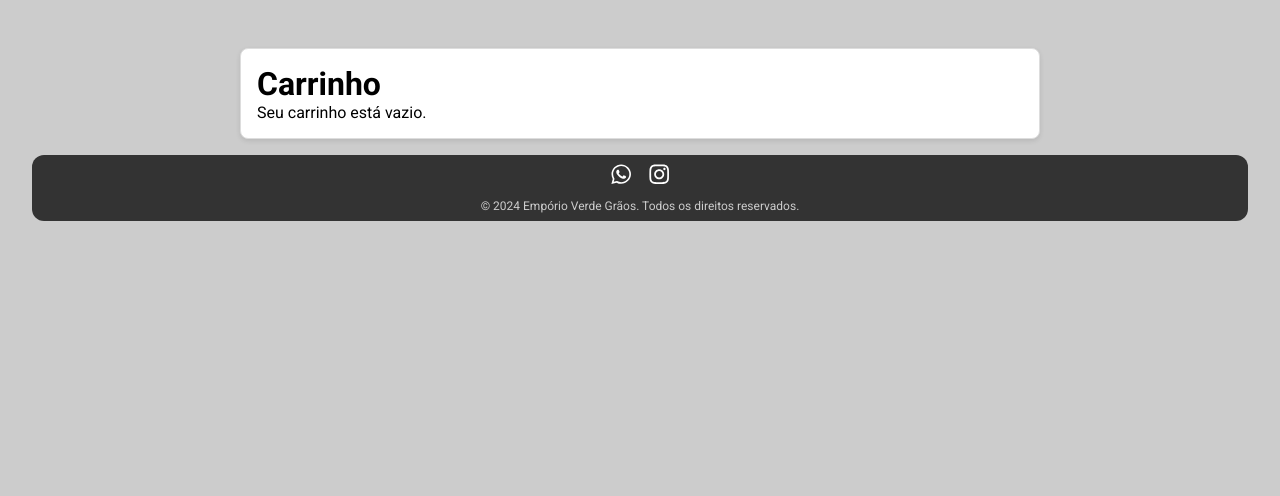
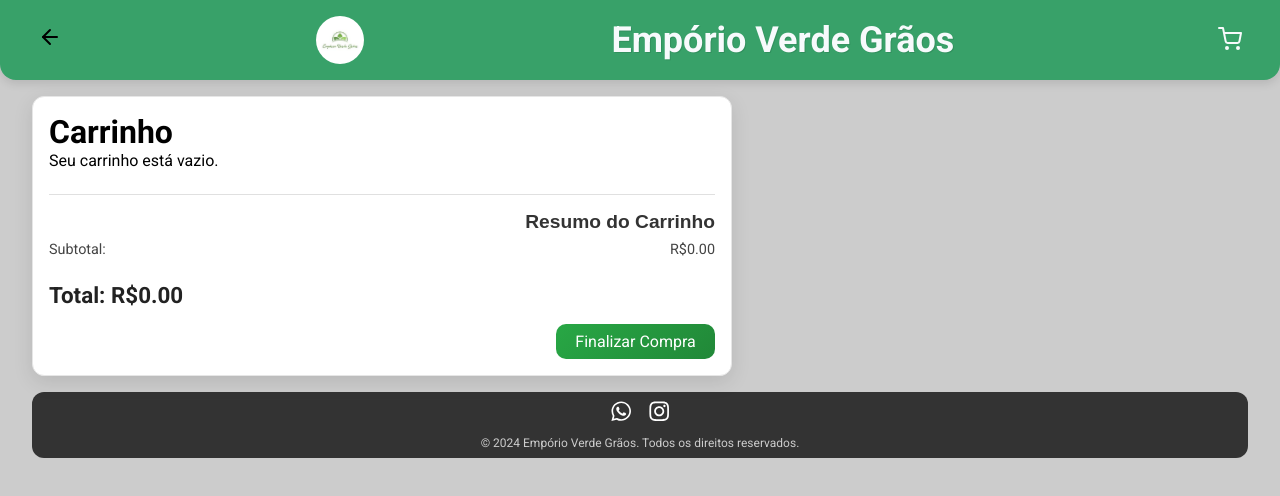
Before and after one commit to Le0odev/EmporioVerdeGraos, a React (Vite) app: page /cart in a window 1280 px wide. Shown: the top 496 px of the page. Built offline with nearby package versions, Linux system fonts and the light colour scheme.

Commit message:
feat - cart styled and component

```diff
--- a/src/pages/Catalog/Cart.tsx
+++ b/src/pages/Catalog/Cart.tsx
@@ -1,6 +1,8 @@
-// Cart.tsx
+
+
 import React from 'react';
 import { useCart } from './CartContext';
+import HeaderCart from '../../components/Header/HeadrCart/HeaderCart'
 import {
   CartContainer,
   CartItem,
@@ -9,16 +11,51 @@
   CartItemName,
   CartItemPrice,
   RemoveButton,
-  CartItemQuantity
-} from './StyledCart'
+  CartItemQuantity,
+  CartItemWeight,
+  CartItemSubtotal,
+  CartSummaryContainer,
+  CartSummaryTitle,
+  CartSummaryItem,
+  CartSummaryTotal,
+  CheckoutButton
+} from './StyledCart';
 import { Footer } from '../../components/Footer/Footer';
+import { useNavigate } from 'react-router-dom';
 
 const Cart: React.FC = () => {
   const { cartItems, removeFromCart } = useCart();
+  const navigate = useNavigate();
+
+  // Calcula o subtotal e o total do carrinho
+  const calculateSubtotal = () => {
+    return cartItems.reduce((total, item) => {
+      if (item.bulk) {
+        return total + ((item.productPrice / 1000) * item.weight!);
+      } else {
+        return total + (item.productPrice * (item.quantity || 0));
+      }
+    }, 0);
+  };
+
+  const subtotal = calculateSubtotal();
+
+  const handleBackToCatalog = () => {
+    navigate('/catalogo');
+  };
+
+  const handleGoToCart = () => {
+    // Não faz sentido aqui, mas poderia ser usado para outra navegação se necessário
+  };
 
   return (
     <>
       <CartContainer>
+        <HeaderCart
+          showBackButton
+          handleBack={handleBackToCatalog}
+          handleGoToCart={handleGoToCart}
+        />
         <h1>Carrinho</h1>
         {cartItems.length === 0 ? (
           <p>Seu carrinho está vazio.</p>
@@ -28,13 +65,41 @@
               <CartItemImage src={item.imageUrl} alt={item.productName} />
               <CartItemDetails>
                 <CartItemName>{item.productName}</CartItemName>
-              <CartItemPrice>R${item.productPrice.toFixed(2)}</CartItemPrice>
+                {item.bulk ? (
+                  <>
+                    <CartItemPrice>Preço (KG): R${item.productPrice.toFixed(2)}</CartItemPrice>
+                    <CartItemWeight>Peso: {item.weight?.toFixed(0)} g</CartItemWeight>
+                    <CartItemSubtotal>
+                      Subtotal: R${((item.productPrice / 1000) * item.weight!).toFixed(2)}
+                    </CartItemSubtotal>
+                  </>
+                ) : (
+                  <>
+                    <CartItemPrice>Preço (UN): R${item.productPrice.toFixed(2)}</CartItemPrice>
                     <CartItemQuantity>Quantidade: {item.quantity}</CartItemQuantity>
+                    <CartItemSubtotal>
+                      Subtotal: R${(item.productPrice * item.quantity!).toFixed(2)}
+                    </CartItemSubtotal>
+                  </>
+                )}
                 <RemoveButton onClick={() => removeFromCart(item.id)}>Remover</RemoveButton>
               </CartItemDetails>
             </CartItem>
           ))
+
         )}
+        <CartSummaryContainer>
+              <CartSummaryTitle>Resumo do Carrinho</CartSummaryTitle>
+              <CartSummaryItem>
+                <span>Subtotal:</span>
+                <span>R${subtotal.toFixed(2)}</span>
+              </CartSummaryItem>
+              {/* Adicione mais itens de resumo se necessário */}
+              <CartSummaryTotal>
+                Total: R${subtotal.toFixed(2)}
+              </CartSummaryTotal>
+              <CheckoutButton>Finalizar Compra</CheckoutButton>
+            </CartSummaryContainer>
       </CartContainer>
       <Footer />
     </>
--- a/src/pages/Catalog/Catalog.tsx
+++ b/src/pages/Catalog/Catalog.tsx
@@ -1,6 +1,8 @@
+// Catalog.tsx
 import React, { useState, useEffect } from 'react';
 import axios from 'axios';
-import { useCart } from './CartContext'; // Importa o contexto do carrinho
+import { useCart } from './CartContext';
+import WeightModal from './WeightModal'; // Importe o modal
 import {
   CatalogContainer,
   SearchBar,
@@ -19,11 +21,11 @@
   LogoImage,
   AddToCartButton
 } from './StyledCatalog';
-import { Category, Product } from './Product'; // Corrigi o caminho do import
+import { Category, Product } from './Product';
 import { FiSearch, FiShoppingCart } from 'react-icons/fi';
-import { useNavigate } from 'react-router-dom'; // Para redirecionamento
+import { useNavigate } from 'react-router-dom';
 import { Footer } from '../../components/Footer/Footer';
-
+import HeaderCart from '../../components/Header/HeadrCart/HeaderCart';
 
 const Catalog: React.FC = () => {
   const [searchTerm, setSearchTerm] = useState<string>('');
@@ -32,12 +34,14 @@
   const [products, setProducts] = useState<Product[]>([]);
   const [loading, setLoading] = useState<boolean>(false);
   const [error, setError] = useState<string | null>(null);
+  const [modalOpen, setModalOpen] = useState<boolean>(false);
+  const [currentProduct, setCurrentProduct] = useState<Product | null>(null);
+  const [weight, setWeight] = useState<number | null>(null);
 
-  const { addToCart } = useCart(); // Usa o contexto do carrinho
-  const navigate = useNavigate(); // Hook para redirecionamento
+  const { addToCart } = useCart();
+  const navigate = useNavigate();
   const { getCartItemCount } = useCart();
   const itemCount = getCartItemCount();
-
 
   useEffect(() => {
     const fetchCategories = async () => {
@@ -79,26 +83,29 @@
   }, [searchTerm, selectedCategory]);
 
   const handleAddToCart = (product: Product) => {
-    addToCart(product); // Adiciona ao carrinho
+    if (product.bulk) {
+      setCurrentProduct(product);
+      setModalOpen(true);
+    } else {
+      addToCart(product);
+    }
+  };
+
+  const handleModalSubmit = (weight: number) => {
+    if (currentProduct) {
+      addToCart(currentProduct, weight);
+      setCurrentProduct(null);
+    }
   };
 
   const handleGoToCart = () => {
-    navigate('/cart'); // Redireciona para a página do carrinho
+    navigate('/cart');
   };
 
   return (
     <>
       <CatalogContainer>
-      <Header>
-        <LogoImage src="/src/assets/logo.png" alt="Company Logo" />
-        <Title>Empório Verde Grãos</Title>
-        <IconButton>
-          <FiShoppingCart onClick={handleGoToCart}/>
-          {itemCount > 0 && (
-            <span>{itemCount}</span> // Adiciona o contador aqui
-          )}
-        </IconButton>
-      </Header>
+      <HeaderCart handleGoToCart={handleGoToCart} />
       <SearchContainer>
           <SearchIcon>
             <FiSearch />
@@ -138,13 +145,16 @@
               </ProductCard>
             ))}
           </ProductList>
-
         )}
       </CatalogContainer>
       <Footer />
+      <WeightModal
+        isOpen={modalOpen}
+        onClose={() => setModalOpen(false)}
+        onSubmit={handleModalSubmit}
+      />
     </>
   );
-
 };
 
 export default Catalog;
--- a/src/pages/Catalog/StyledCart.tsx
+++ b/src/pages/Catalog/StyledCart.tsx
@@ -1,64 +1,173 @@
-// StyledCart.ts
 import styled from 'styled-components';
 
+
+
+// Container do carrinho
 export const CartContainer = styled.div`
-  background-color: #fff;
-  border: 1px solid #ddd;
-  border-radius: 8px;
-  box-shadow: 0 2px 5px rgba(0, 0, 0, 0.1);
+  margin-top: 4rem;
+  background-color: #ffffff;
+  border: 1px solid #e6e6e6;
+  border-radius: 12px;
+  box-shadow: 0 6px 20px rgba(0, 0, 0, 0.1);
   padding: 1rem;
   width: 100%;
-  max-width: 800px;
-  margin: 1rem auto;
+  max-width: 700px;
+  position: relative;
+  overflow: hidden;
+
+  s
 `;
 
+// Item do carrinho
 export const CartItem = styled.div`
   display: flex;
   align-items: center;
-  border-bottom: 1px solid #eee;
-  padding: 1rem 0;
+  border-bottom: 1px solid #e0e0e0;
+  padding: 0.75rem 0;
+  transition: background-color 0.2s ease;
+
+  &:hover {
+    background-color: #f0f0f0;
+    transform: scale(1.02);
+    box-shadow: 0 4px 10px rgba(0, 0, 0, 0.1);
+  }
 `;
 
+// Imagem do item do carrinho
 export const CartItemImage = styled.img`
-  width: 100px;
-  height: 100px;
+  width: 70px;
   object-fit: cover;
   border-radius: 8px;
   margin-right: 1rem;
+  transition: transform 0.2s ease, box-shadow 0.2s ease;
+
+  &:hover {
+    transform: scale(1.1);
+    box-shadow: 0 4px 10px rgba(0, 0, 0, 0.15);
+  }
 `;
 
+// Detalhes do item do carrinho
 export const CartItemDetails = styled.div`
   flex: 1;
+  display: flex;
+  flex-direction: column;
 `;
 
+// Nome do item do carrinho
 export const CartItemName = styled.h3`
-  font-size: 1.2rem;
-  margin: 0;
+  font-size: 1.1rem;
+  font-weight: 600;
+  color: #333;
+  margin-bottom: 0.2rem;
+  letter-spacing: 0.3px;
 `;
 
+// Preço do item do carrinho
 export const CartItemPrice = styled.p`
-  font-size: 1rem;
+  font-size: 0.9rem;
   color: #555;
+  margin: 0.2rem 0;
 `;
 
+// Quantidade do item do carrinho
+export const CartItemQuantity = styled.p`
+  font-size: 0.85rem;
+  color: #666;
+  margin: 0.2rem 0;
+`;
+
+// Container do resumo do carrinho
+export const CartSummaryContainer = styled.div`
+  margin-top: 1.5rem;
+  padding-top: 1rem;
+  border-top: 1px solid #e0e0e0;
+  text-align: right;
+`;
+
+// Total do resumo do carrinho
+export const CartSummaryTotal = styled.div`
+  display: flex;
+  justify-content: space-between;
+  font-size: 1.4rem;
+  font-weight: 700;
+  margin-top: 1rem;
+  color: #222;
+`;
+
+// Botão de checkout
+export const CheckoutButton = styled.button`
+  margin-top: 1rem;
+  padding: 0.5rem 1.2rem;
+  background: linear-gradient(135deg, #28a745, #218838);
+  border: none;
+  color: #fff;
+  border-radius: 10px;
+  cursor: pointer;
+  font-size: 1rem;
+  transition: background-color 0.2s ease, box-shadow 0.2s ease;
+
+  &:hover {
+    background-color: #218838;
+    box-shadow: 0 4px 10px rgba(0, 0, 0, 0.1);
+  }
+`;
+
+// Peso do item do carrinho
+export const CartItemWeight = styled.p`
+  font-size: 0.85rem;
+  color: #777;
+  margin: 0.2rem 0;
+`;
+
+// Subtotal do item do carrinho
+export const CartItemSubtotal = styled.p`
+  font-size: 0.9rem;
+  color: #444;
+  font-weight: bold;
+  margin: 0.2rem 0;
+`;
+
+// Título do resumo do carrinho
+export const CartSummaryTitle = styled.h3`
+  font-size: 1.2rem;
+  color: #333;
+  margin: 0;
+  font-family: 'Orbitron', sans-serif;
+`;
+
+// Item do resumo do carrinho
+export const CartSummaryItem = styled.div`
+  display: flex;
+  justify-content: space-between;
+  padding: 0.5rem 0;
+  font-size: 0.9rem;
+  color: #444;
+`;
+
+// Mensagem de carrinho vazio
+export const EmptyCartMessage = styled.p`
+  text-align: center;
+  font-size: 1rem;
+  color: #999;
+  margin-top: 1rem;
+`;
+
+// Botão de remover item
 export const RemoveButton = styled.button`
   background-color: #ff4d4d;
   border: none;
   color: #fff;
-  padding: 0.5rem 1rem;
-  border-radius: 5px;
+  padding: 0.4rem 0.8rem;
+  border-radius: 6px;
   cursor: pointer;
-  font-size: 0.9rem;
-  transition: background-color 0.3s ease;
+  font-size: 0.85rem;
+  margin-top: 0.5rem;
+  align-self: flex-start;
+  transition: background-color 0.2s ease, box-shadow 0.2s ease;
 
   &:hover {
     background-color: #e60000;
+    box-shadow: 0 4px 10px rgba(0, 0, 0, 0.1);
   }
 `;
-
-export const CartItemQuantity = styled.p`
-  font-size: 1rem;
-  color: #333;
-  margin: 0;
-  margin-top: 0.5rem;
-`;
--- /dev/null
+++ b/src/pages/Catalog/WeightModal.tsx
@@ -0,0 +1,121 @@
+import React, { useState } from 'react';
+import styled, { keyframes } from 'styled-components';
+
+interface WeightModalProps {
+  isOpen: boolean;
+  onClose: () => void;
+  onSubmit: (weight: number) => void;
+}
+
+const fadeIn = keyframes`
+  from {
+    opacity: 0;
+  }
+  to {
+    opacity: 1;
+  }
+`;
+
+const ModalOverlay = styled.div`
+  position: fixed;
+  top: 0;
+  left: 0;
+  right: 0;
+  bottom: 0;
+  background: rgba(0, 0, 0, 0.5);
+  display: flex;
+  justify-content: center;
+  align-items: center;
+  animation: ${fadeIn} 0.3s ease-in-out;
+`;
+
+const ModalContent = styled.div`
+  background: white;
+  padding: 20px;
+  border-radius: 8px;
+  max-width: 400px;
+  width: 100%;
+  text-align: center;
+  animation: ${fadeIn} 0.3s ease-in-out;
+`;
+
+const Input = styled.input<{ hasError: boolean }>`
+  width: 100%;
+  padding: 10px;
+  margin-top: 10px;
+  border: 1px solid ${({ hasError }) => (hasError ? 'red' : '#ddd')};
+  border-radius: 4px;
+  &:focus {
+    outline-color: ${({ hasError }) => (hasError ? 'red' : '#007bff')};
+  }
+`;
+
+const Button = styled.button`
+  background: #007bff;
+  color: white;
+  border: none;
+  padding: 10px 20px;
+  margin-top: 10px;
+  border-radius: 4px;
+  cursor: pointer;
+  &:hover {
+    background: #0056b3;
+  }
+`;
+
+const ErrorMessage = styled.p`
+  color: red;
+  margin-top: 10px;
+  font-size: 14px;
+`;
+
+const WeightModal: React.FC<WeightModalProps> = ({ isOpen, onClose, onSubmit }) => {
+  const [weight, setWeight] = useState<string>('');
+  const [hasError, setHasError] = useState<boolean>(false);
+
+  const handleSubmit = () => {
+    const weightValue = parseInt(weight, 10); // Converter para inteiro
+
+    if (!isNaN(weightValue) && weightValue > 0) {
+      onSubmit(weightValue);
+      setWeight('');
+      onClose();
+    } else {
+      setHasError(true);
+    }
+  };
+
+  const handleClose = () => {
+    setHasError(false);
+    onClose();
+  };
+
+  if (!isOpen) return null;
+
+  return (
+    <ModalOverlay onClick={handleClose}>
+      <ModalContent onClick={(e) => e.stopPropagation()}>
+        <h2>Informe a quantidade:</h2>
+        <Input
+          type="number"
+          value={weight}
+          onChange={(e) => {
+            setWeight(e.target.value);
+            setHasError(false);
+          }}
+          placeholder="Peso em gramas (inteiros)"
+          hasError={hasError}
+          min="1"
+          step="1"
+        />
+        {hasError && <ErrorMessage>Por favor, insira um valor inteiro e positivo.</ErrorMessage>}
+        <Button onClick={handleSubmit}>Adicionar ao Carrinho</Button>
+        <Button onClick={handleClose} style={{ marginLeft: '10px', background: '#ccc' }}>
+          Cancelar
+        </Button>
+      </ModalContent>
+    </ModalOverlay>
+  );
+};
+
+export default WeightModal;
```
Also changed, not shown: src/pages/Catalog/CartContext.tsx (+15 -12 lines), src/pages/Catalog/Product.ts (indentation only), src/pages/Catalog/ProductCard.tsx (line endings or trailing spaces), src/pages/Catalog/StyledCatalog.tsx (line endings or trailing spaces). Lines whose indentation alone changed are shown as unchanged.
